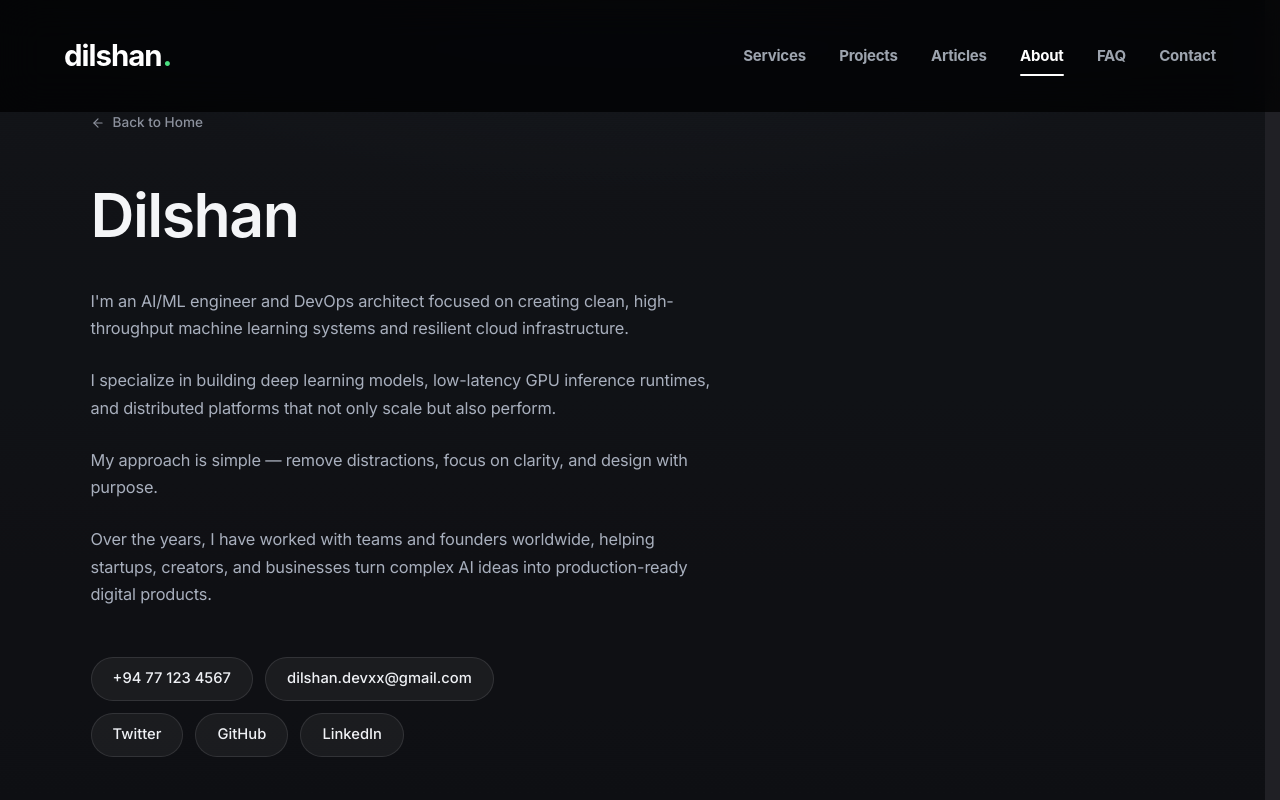
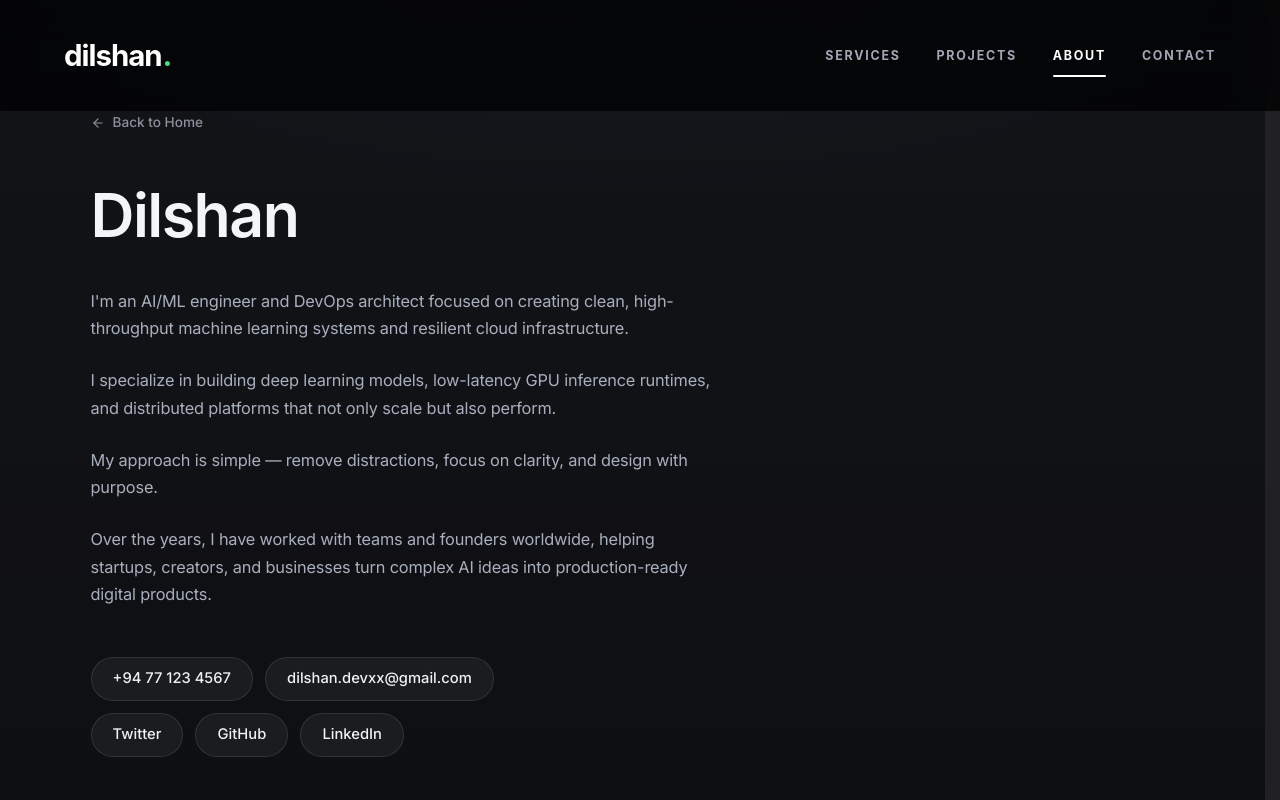
Before and after one commit to dilshandevxx/dilshan-personal-portfolio, a Next.js app: page /about in a window 1280 px wide. Shown: the top 800 px of the page. Built offline with nearby package versions, Linux system fonts and the light colour scheme; a web font is replaced by a local one.

Commit message:
feat: streamline navbar to 4 essential uppercase links (SERVICES, PROJECTS, ABOUT, CONTACT) with refined tracking

```diff
--- a/src/components/SkyLabsNavbar.module.css
+++ b/src/components/SkyLabsNavbar.module.css
@@ -82,28 +82,29 @@
 .desktopNav {
   display: flex;
   align-items: center;
-  gap: clamp(1.6rem, 2.6vw, 2.85rem);
+  gap: clamp(1.8rem, 2.8vw, 3.25rem);
   background: transparent;
   border: none;
   padding: 0;
   box-shadow: none;
 }
 
-/* Bold, Beautiful Clean Text Nav Links */
+/* Bold, Beautiful Capital Letter Nav Links */
 .navLink {
-  color: #9da4ae;
+  color: #a1a7b5;
   font-family: var(--font-display, "Plus Jakarta Sans", "Inter", -apple-system, sans-serif);
-  font-size: 0.94rem;
+  font-size: clamp(0.78rem, 0.9vw, 0.84rem);
   font-weight: 700;
-  letter-spacing: -0.015em;
+  letter-spacing: 0.14em;
+  text-transform: uppercase;
   text-decoration: none;
-  padding: 0.25rem 0;
+  padding: 0.35rem 0;
   white-space: nowrap;
   position: relative;
   cursor: pointer;
   background: transparent;
   border: none;
-  transition: color 0.2s cubic-bezier(0.16, 1, 0.3, 1),
+  transition: color 0.25s cubic-bezier(0.16, 1, 0.3, 1),
               transform 0.2s ease;
 }
 
@@ -121,7 +122,7 @@
 .navLink::after {
   content: "";
   position: absolute;
-  bottom: -4px;
+  bottom: -6px;
   left: 0;
   width: 0%;
   height: 2px;
--- a/src/components/SkyLabsNavbar.tsx
+++ b/src/components/SkyLabsNavbar.tsx
@@ -70,38 +70,40 @@ export function SkyLabsNavbar({ activeTab }: SkyLabsNavbarProps) {
           </span>
         </Link>
 
-        {/* Right Navigation: Bold, Beautiful Clean Text Nav Links */}
+        {/* Right Navigation: 4 Essential, Beautiful Capital Letter Nav Links */}
         <div className={styles.navRight}>
           <nav className={styles.desktopNav} aria-label="Main Navigation">
             <Link
               href="/#skills"
               className={`${styles.navLink} ${activeTab === "services" ? styles.navLinkActive : ""}`}
             >
-              Services
+              SERVICES
             </Link>
             <Link
               href="/projects"
-              className={`${styles.navLink} ${activeTab === "projects" || pathname.startsWith("/projects") ? styles.navLinkActive : ""}`}
+              className={`${styles.navLink} ${
+                activeTab === "projects" || pathname.startsWith("/projects")
+                  ? styles.navLinkActive
+                  : ""
+              }`}
             >
-              Projects
-            </Link>
-            <Link href="/#articles" className={styles.navLink}>
-              Articles
+              PROJECTS
             </Link>
             <Link
               href="/about"
-              className={`${styles.navLink} ${activeTab === "about" || pathname === "/about" ? styles.navLinkActive : ""}`}
+              className={`${styles.navLink} ${
+                activeTab === "about" || pathname === "/about"
+                  ? styles.navLinkActive
+                  : ""
+              }`}
             >
-              About
-            </Link>
-            <Link href="/#faq" className={styles.navLink}>
-              FAQ
+              ABOUT
             </Link>
             <Link
               href="/#contact"
-              className={styles.navLink}
+              className={`${styles.navLink} ${activeTab === "contact" ? styles.navLinkActive : ""}`}
             >
-              Contact
+              CONTACT
             </Link>
           </nav>
 
@@ -132,18 +134,16 @@ export function SkyLabsNavbar({ activeTab }: SkyLabsNavbarProps) {
             <div className={styles.menuContainer}>
               <nav className={styles.menuNav} aria-label="Main Navigation">
                 {[
-                  { label: "SERVICES", href: "/#skills" },
-                  { label: "PROJECTS", href: "/projects" },
-                  { label: "ARTICLES", href: "/#articles" },
-                  { label: "ABOUT", href: "/about" },
-                  { label: "FAQ", href: "/#faq" },
-                  { label: "CONTACT", href: "/#contact" },
+                  { label: "SERVICES", href: "/#skills", key: "services" },
+                  { label: "PROJECTS", href: "/projects", key: "projects" },
+                  { label: "ABOUT", href: "/about", key: "about" },
+                  { label: "CONTACT", href: "/#contact", key: "contact" },
                 ].map((item, idx) => {
                   const isActive =
-                    (item.label === "SERVICES" && activeTab === "services") ||
-                    (item.label === "PROJECTS" && (activeTab === "projects" || pathname.startsWith("/projects"))) ||
-                    (item.label === "ABOUT" && (activeTab === "about" || pathname === "/about")) ||
-                    (item.label === "CONTACT" && activeTab === "contact");
+                    (item.key === "services" && activeTab === "services") ||
+                    (item.key === "projects" && (activeTab === "projects" || pathname.startsWith("/projects"))) ||
+                    (item.key === "about" && (activeTab === "about" || pathname === "/about")) ||
+                    (item.key === "contact" && activeTab === "contact");
 
                   return (
                     <motion.div
--- a/src/components/cover/sections/HeroSkyLabs.module.css
+++ b/src/components/cover/sections/HeroSkyLabs.module.css
@@ -93,28 +93,29 @@
 .desktopNav {
   display: flex;
   align-items: center;
-  gap: clamp(1.6rem, 2.6vw, 2.85rem);
+  gap: clamp(1.8rem, 2.8vw, 3.25rem);
   background: transparent;
   border: none;
   padding: 0;
   box-shadow: none;
 }
 
-/* Bold, Beautiful Clean Text Nav Links */
+/* Bold, Beautiful Capital Letter Nav Links */
 .navLink {
-  color: #9da4ae;
+  color: #a1a7b5;
   font-family: var(--font-display, "Plus Jakarta Sans", "Inter", -apple-system, sans-serif);
-  font-size: 0.94rem;
+  font-size: clamp(0.78rem, 0.9vw, 0.84rem);
   font-weight: 700;
-  letter-spacing: -0.015em;
+  letter-spacing: 0.14em;
+  text-transform: uppercase;
   text-decoration: none;
-  padding: 0.25rem 0;
+  padding: 0.35rem 0;
   white-space: nowrap;
   position: relative;
   cursor: pointer;
   background: transparent;
   border: none;
-  transition: color 0.2s cubic-bezier(0.16, 1, 0.3, 1),
+  transition: color 0.25s cubic-bezier(0.16, 1, 0.3, 1),
               transform 0.2s ease;
 }
 
@@ -132,7 +133,7 @@
 .navLink::after {
   content: "";
   position: absolute;
-  bottom: -4px;
+  bottom: -6px;
   left: 0;
   width: 0%;
   height: 2px;
```
Also changed, not shown: src/components/cover/sections/HeroSkyLabs.tsx (+5 -25 lines).
